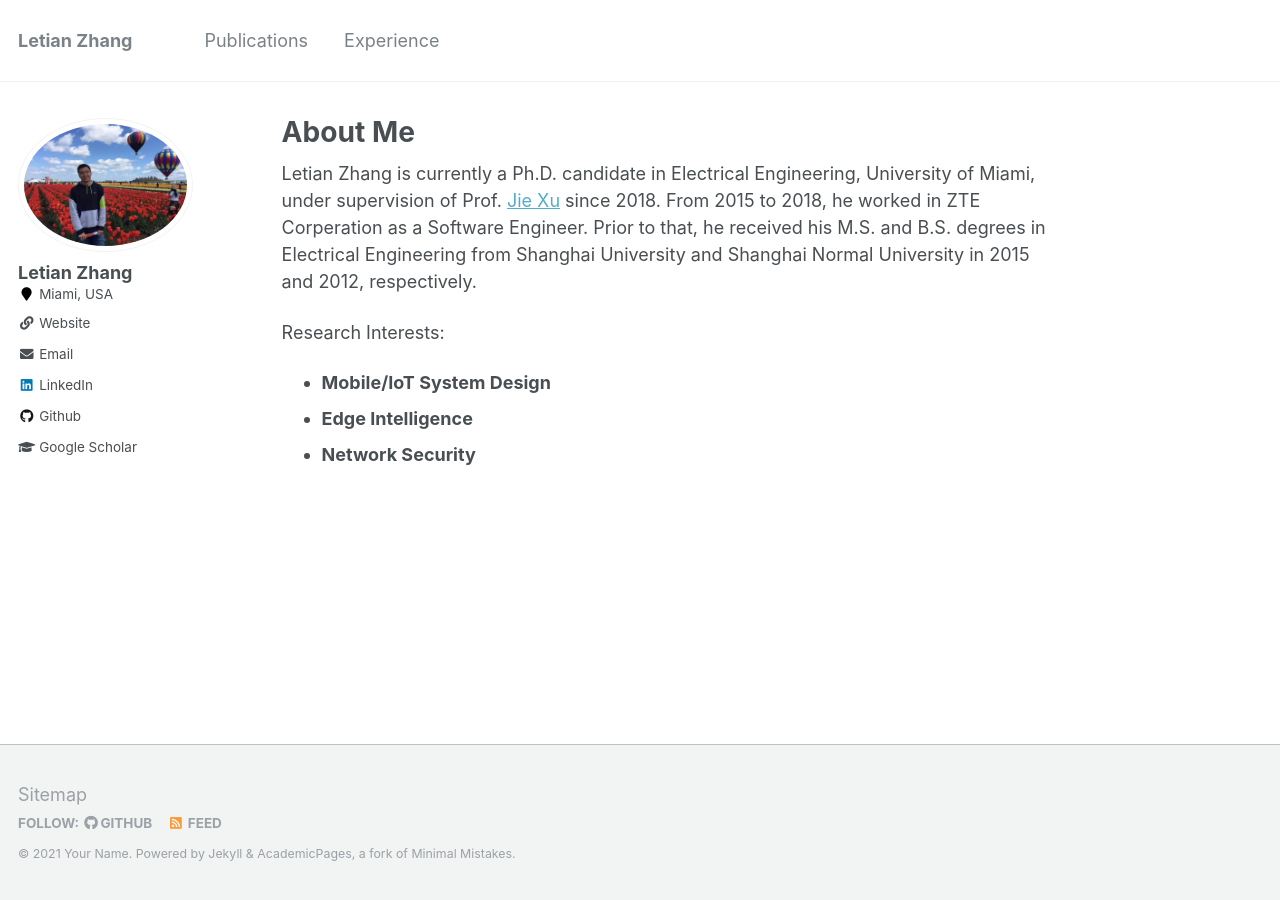
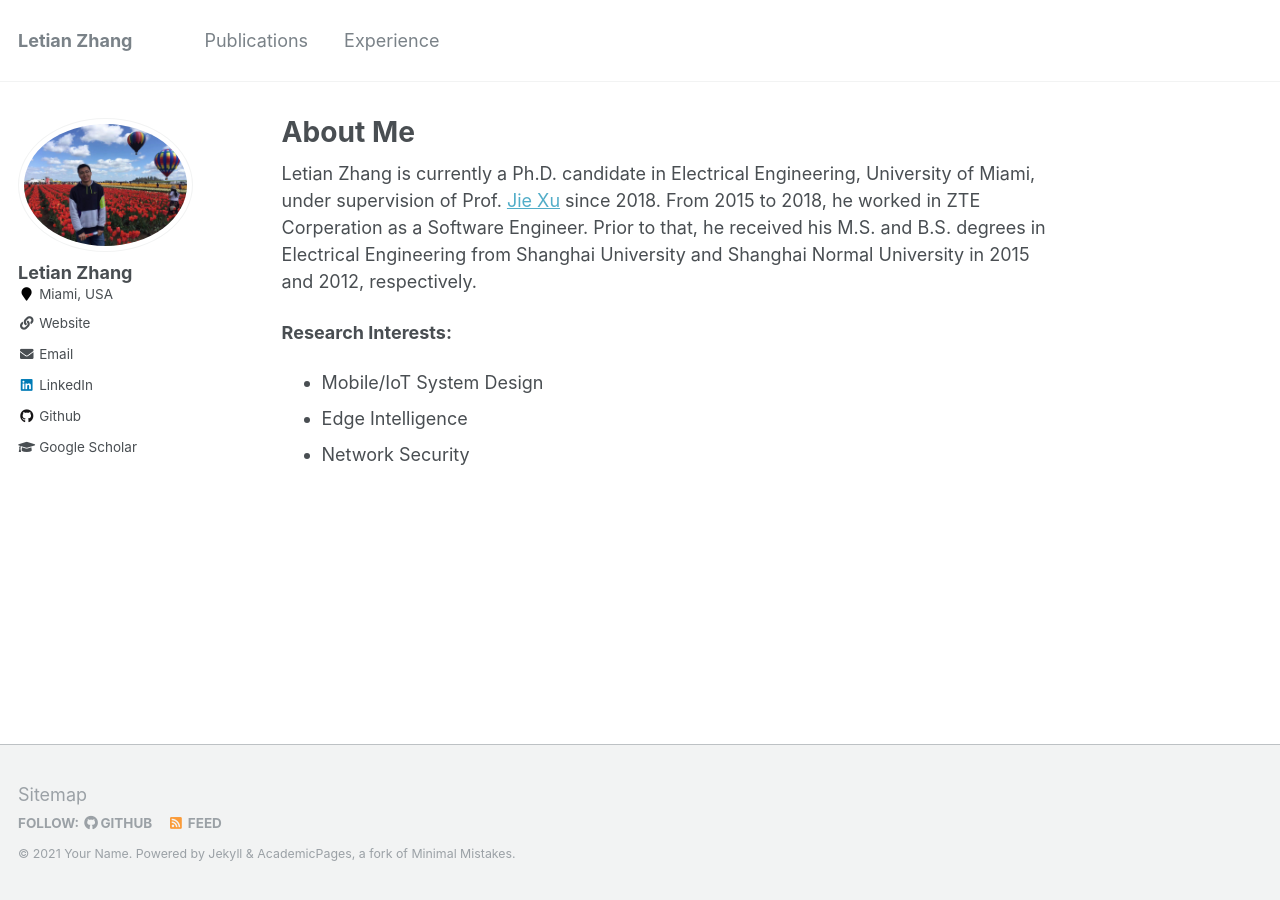
Before and after one commit to letian-zhang/letian-zhang.github.io, a Jekyll site: the page built from _pages/about.md, in a window 1280 px wide. Built offline with Jekyll 4.4.1, drawn with Linux system fonts in a browser that asks for light colours.

```diff
--- a/_pages/about.md
+++ b/_pages/about.md
@@ -10,7 +10,7 @@ redirect_from:
 
 Letian Zhang is currently a Ph.D. candidate in Electrical Engineering, University of Miami, under supervision of Prof. [Jie Xu](https://sites.google.com/site/jiexuhomepage/home) since 2018. From 2015 to 2018, he worked in ZTE Corperation as a Software Engineer. Prior to that, he received his M.S. and B.S. degrees in Electrical Engineering from Shanghai University and Shanghai Normal University in 2015 and 2012, respectively.
 
-Research Interests:
-- **Mobile/IoT System Design**
-- **Edge Intelligence**
-- **Network Security**
+**Research Interests:**
+- Mobile/IoT System Design
+- Edge Intelligence
+- Network Security
```
